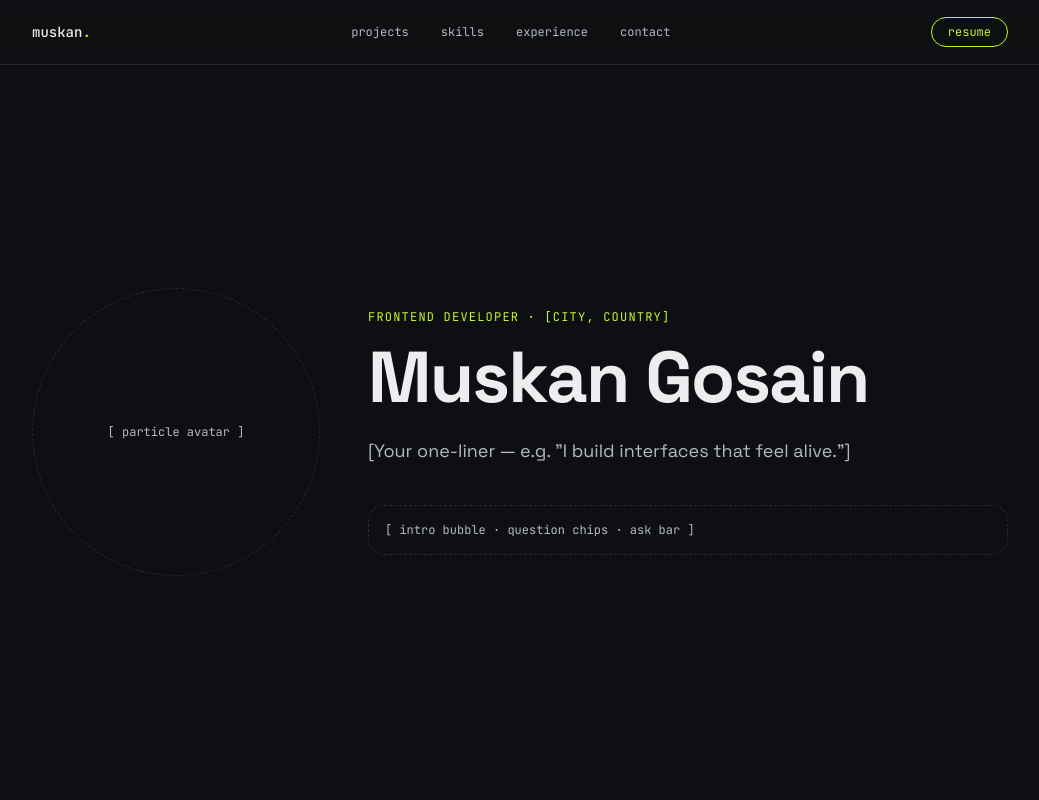
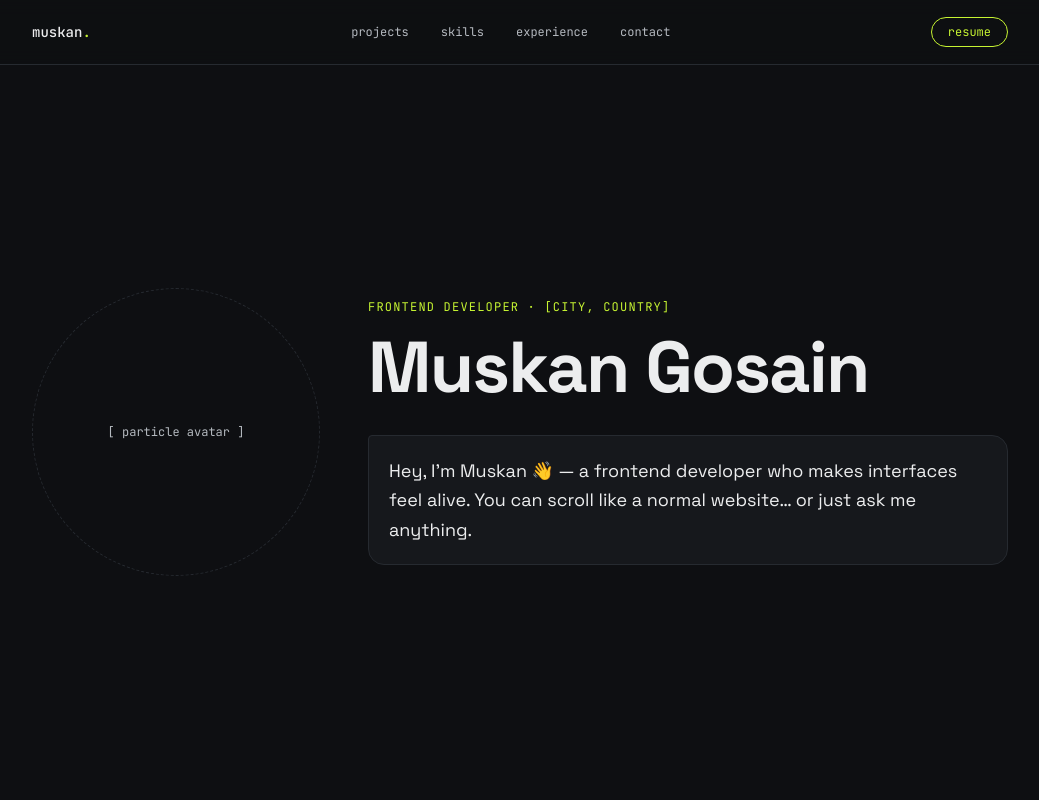
Before and after one commit to muskangosain/portfolio, a React (Vite) app: page / in a window 1280 px wide. Shown: the top 800 px of the page, without its empty margins (120-1159 px from the left). Built offline with nearby package versions, Linux system fonts and the light colour scheme.

Commit message:
feat: add intro bubble with typing effect synced to speaking state

```diff
--- /dev/null
+++ b/src/components/IntroBubble.tsx
@@ -0,0 +1,18 @@
+import { useTypewriter } from '../hooks/useTypewriter'
+import { profile } from '../data/profile'
+
+const intro = `Hey, I'm ${profile.firstName} 👋 — a frontend developer who makes interfaces feel alive. You can scroll like a normal website… or just ask me anything.`
+
+export default function IntroBubble({ onDone }: { onDone: () => void }) {
+  const { typed, done } = useTypewriter(intro, { onDone })
+
+  return (
+    <div className="rounded-2xl rounded-tl-sm border border-border bg-surface p-5 text-lg leading-relaxed">
+      <p>
+        <span aria-hidden="true">{typed}</span>
+        {!done && <span className="caret" aria-hidden="true" />}
+        <span className="sr-only">{intro}</span>
+      </p>
+    </div>
+  )
+}
--- /dev/null
+++ b/src/hooks/useReducedMotion.ts
@@ -0,0 +1,16 @@
+import { useEffect, useState } from 'react'
+
+const query = '(prefers-reduced-motion: reduce)'
+
+export function useReducedMotion() {
+  const [reduced, setReduced] = useState(() => window.matchMedia(query).matches)
+
+  useEffect(() => {
+    const media = window.matchMedia(query)
+    const onChange = () => setReduced(media.matches)
+    media.addEventListener('change', onChange)
+    return () => media.removeEventListener('change', onChange)
+  }, [])
+
+  return reduced
+}
--- /dev/null
+++ b/src/hooks/useTypewriter.ts
@@ -0,0 +1,29 @@
+import { useEffect, useMemo, useRef, useState } from 'react'
+import { useReducedMotion } from './useReducedMotion'
+
+// Reveals text word by word for a "streaming" feel. With reduced motion it shows everything at once.
+export function useTypewriter(text: string, { speed = 55, onDone }: { speed?: number; onDone?: () => void } = {}) {
+  const reduced = useReducedMotion()
+  const words = useMemo(() => text.split(/(?<=\s)/), [text])
+  const [count, setCount] = useState(() => (reduced ? words.length : 0))
+  const done = count >= words.length
+
+  const onDoneRef = useRef(onDone)
+  onDoneRef.current = onDone
+
+  useEffect(() => {
+    if (done) return
+    if (reduced) {
+      setCount(words.length)
+      return
+    }
+    const timer = setTimeout(() => setCount((c) => c + 1), speed)
+    return () => clearTimeout(timer)
+  }, [count, done, reduced, speed, words.length])
+
+  useEffect(() => {
+    if (done) onDoneRef.current?.()
+  }, [done])
+
+  return { typed: words.slice(0, count).join(''), done }
+}
--- a/src/index.css
+++ b/src/index.css
@@ -46,8 +46,45 @@ body {
   border-radius: 4px;
 }
 
+/* Blinking caret shown while text is streaming */
+.caret {
+  display: inline-block;
+  width: 0.5ch;
+  height: 1em;
+  margin-left: 2px;
+  vertical-align: -0.12em;
+  background: var(--accent);
+  animation: blink 1s steps(1) infinite;
+}
+
+/* Glow ring that breathes while the avatar is "speaking" */
+.speaking {
+  border-color: var(--accent);
+  animation: breathe 1.8s var(--ease-out) infinite;
+}
+
+@keyframes blink {
+  50% {
+    opacity: 0;
+  }
+}
+
+@keyframes breathe {
+  0%,
+  100% {
+    box-shadow: 0 0 0 0 color-mix(in srgb, var(--accent) 35%, transparent);
+  }
+  50% {
+    box-shadow: 0 0 0 14px color-mix(in srgb, var(--accent) 0%, transparent);
+  }
+}
+
 @media (prefers-reduced-motion: reduce) {
   html {
     scroll-behavior: auto;
   }
+  .caret,
+  .speaking {
+    animation: none;
+  }
 }
--- a/src/sections/Hero.tsx
+++ b/src/sections/Hero.tsx
@@ -1,11 +1,17 @@
+import { useState } from 'react'
+import IntroBubble from '../components/IntroBubble'
 import { profile } from '../data/profile'
 
 export default function Hero() {
+  const [speaking, setSpeaking] = useState(true)
+
   return (
     <section id="top" aria-label="Introduction" className="flex min-h-dvh items-center pt-16">
       <div className="mx-auto grid w-full max-w-5xl items-center gap-12 px-4 sm:px-6 md:grid-cols-[auto_1fr]">
         {/* Placeholder — becomes the particle avatar in Phase 2 */}
-        <div className="mx-auto grid size-56 place-items-center rounded-full border border-dashed border-border sm:size-72">
+        <div
+          className={`mx-auto grid size-56 place-items-center rounded-full border border-dashed border-border transition-colors duration-500 sm:size-72 ${speaking ? 'speaking' : ''}`}
+        >
           <span className="font-mono text-xs text-muted">[ particle avatar ]</span>
         </div>
 
@@ -14,11 +20,9 @@ export default function Hero() {
             {profile.role} · {profile.location}
           </p>
           <h1 className="mt-4 text-5xl font-bold tracking-tight sm:text-7xl">{profile.name}</h1>
-          <p className="mt-6 max-w-lg text-lg text-muted">{profile.oneLiner}</p>
 
-          {/* Placeholder — intro bubble, question chips and ask bar arrive in Phase 3 */}
-          <div className="mt-10 rounded-2xl border border-dashed border-border p-4 font-mono text-xs text-muted">
-            [ intro bubble · question chips · ask bar ]
+          <div className="mt-8">
+            <IntroBubble onDone={() => setSpeaking(false)} />
           </div>
         </div>
       </div>
```
